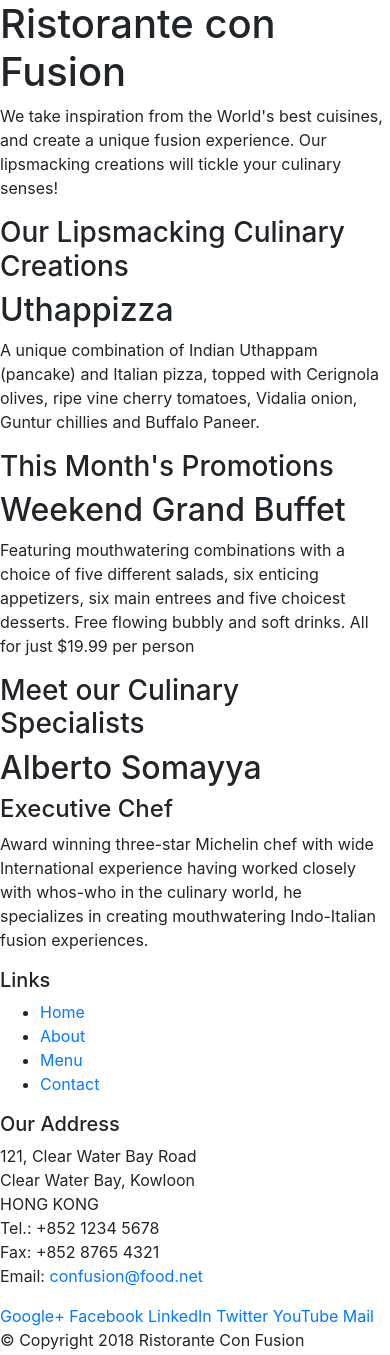
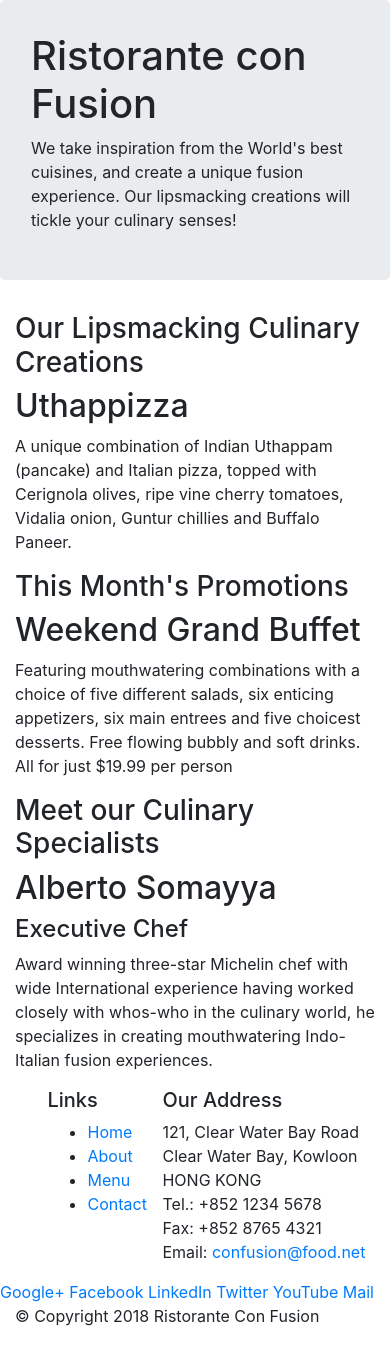
Before and after one commit to Photonicnova101/App-Development-learning, a website: page index.html in a window 390 px wide. Drawn offline with nearby package versions, Linux system fonts and the light colour scheme.

Commit message:
responsive design part 1

```diff
--- a/index.html
+++ b/index.html
@@ -13,10 +13,10 @@
 
 <body>
 
-    <header>
-        <div>
-            <div>
-                <div>
+    <header class = "jumbotron">
+        <div class ="container">
+            <div class = "row">
+                <div class = "col-12 col sm-6">
                     <h1>Ristorante con Fusion</h1>
                     <p>We take inspiration from the World's best cuisines, and create a unique fusion experience. Our lipsmacking creations will tickle your culinary senses!</p>
                 </div>
@@ -26,33 +26,33 @@
         </div>
     </header>
 
-    <div>
-        <div>
-            <div>
+    <div class = "container">
+        <div class ="row">
+            <div class ="col-12 col-sm-4 order-sm-last col-md-3">
                 <h3>Our Lipsmacking Culinary Creations</h3>
             </div>
-            <div>
+            <div class = "col col-sm order-sm-first col-md">
                 <h2>Uthappizza</h2>
                 <p>A unique combination of Indian Uthappam (pancake) and Italian pizza, topped with Cerignola olives, ripe vine cherry tomatoes, Vidalia onion, Guntur chillies and Buffalo Paneer.</p>
             </div>
         </div>
 
 
-        <div>
-            <div>
+        <div class = "row">
+            <div class ="col-12 col-sm-4 col-md-3">
                 <h3>This Month's Promotions</h3>
             </div>
-            <div>
+            <div class = "col col-sm col-md">
                 <h2>Weekend Grand Buffet</h2>
                 <p>Featuring mouthwatering combinations with a choice of five different salads, six enticing appetizers, six main entrees and five choicest desserts. Free flowing bubbly and soft drinks. All for just $19.99 per person </p>
             </div>
         </div>
 
-        <div>
-            <div>
+        <div class = "row">
+            <div class ="col-12 col-sm-4 order-sm-last col-md-3">
                 <h3>Meet our Culinary Specialists</h3>
             </div>
-            <div>
+            <div class = "col col-sm order-sm-first col-md">
                 <h2>Alberto Somayya</h2>
                 <h4>Executive Chef</h4>
                 <p>Award winning three-star Michelin chef with wide International experience having worked closely with whos-who in the culinary world, he specializes in creating mouthwatering Indo-Italian fusion experiences. </p>
@@ -61,9 +61,9 @@
     </div>
 
     <footer>
-        <div>
-            <div>
-                <div>
+        <div class = "container">
+            <div class = "row">
+                <div class = "col-4 offset-1 col-sm-2">
                     <h5>Links</h5>
                     <ul>
                         <li><a href="#">Home</a></li>
@@ -72,7 +72,7 @@
                         <li><a href="#">Contact</a></li>
                     </ul>
                 </div>
-                <div>
+                <div col-7 col-sm-5>
                     <h5>Our Address</h5>
                     <address>
 		              121, Clear Water Bay Road<br>
@@ -83,7 +83,7 @@
 		              Email: <a href="mailto:confusion@food.net">confusion@food.net</a>
 		           </address>
                 </div>
-                <div>
+                <div col 12 col-sm-4>
                     <div>
                         <a href="http://google.com/+">Google+</a>
                         <a href="http://www.facebook.com/profile.php?id=">Facebook</a>
@@ -94,8 +94,8 @@
                     </div>
                 </div>
            </div>
-           <div>
-                <div>
+           <div class = "row">
+                <div class ="col-auto">
                     <p>© Copyright 2018 Ristorante Con Fusion</p>
                 </div>
            </div>
```
